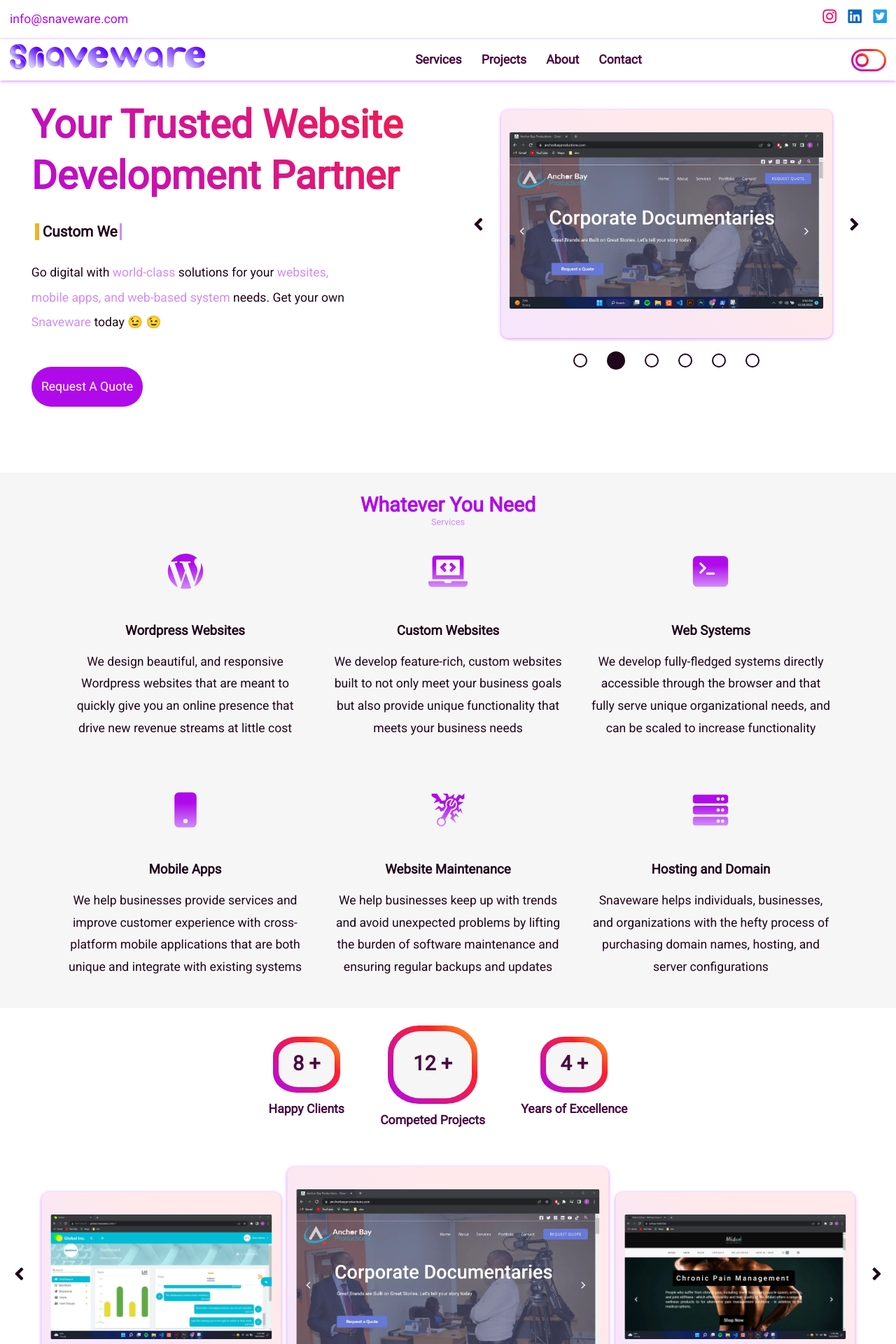
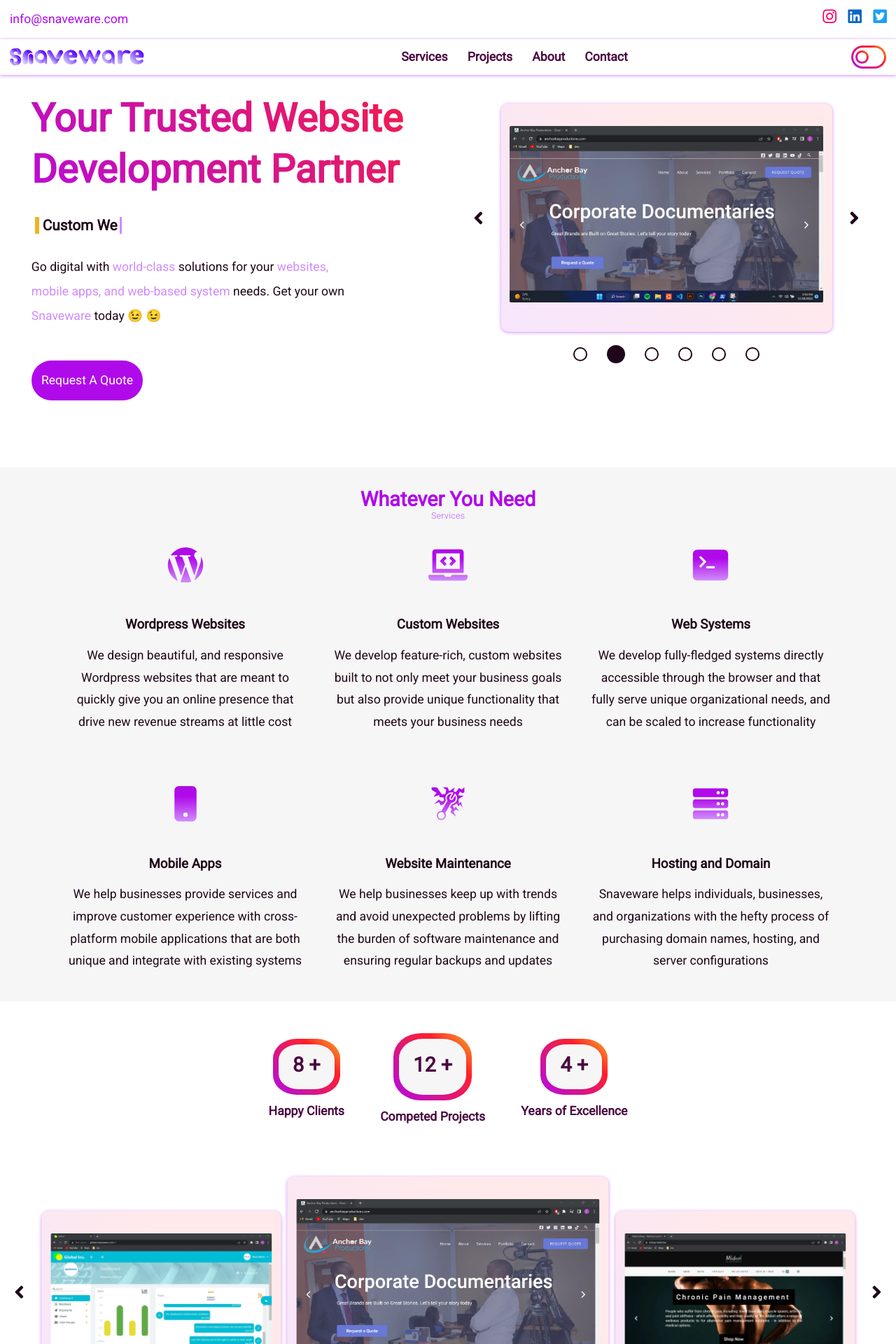
Before and after one commit to snaveware/snaveware, a Next.js app: page / in a window 1280 px wide. Shown: the top 1920 px of the page at 70% size. Built offline with nearby package versions, Linux system fonts and the light colour scheme.

Commit message:
design improvements

```diff
--- a/components/extra-components/Logo.js
+++ b/components/extra-components/Logo.js
@@ -1,7 +1,7 @@
 const Logo = ({ width, height }) => {
     return (
         <svg
-            width="280"
+            width="240"
             height="40"
             viewBox="0 0 358 47"
             fill="none"
--- a/data/ProjectsData.js
+++ b/data/ProjectsData.js
@@ -52,8 +52,8 @@
     {
         name: "Borrower's Paradise",
         imageUrl: {
-            webp: "/projects/bp.webp",
-            other: "/projects/bp.jpg",
+            webp: "/projects/BP.webp",
+            other: "/projects/BP.jpg",
         },
         description: "A Loan Management mobile application",
         btnText: "Live app",
--- a/styled-components/styled-extra-components/Landing.styled.js
+++ b/styled-components/styled-extra-components/Landing.styled.js
@@ -50,6 +50,7 @@
             color: ${({ theme }) => theme.colors.text};
             font-size: 1.3rem;
             font-weight: 600;
+            white-space: nowrap;
             &::before {
                 content: "";
                 padding: 0 3px;
--- a/styled-components/styled-extra-components/Stats.styled.js
+++ b/styled-components/styled-extra-components/Stats.styled.js
@@ -7,7 +7,8 @@
     justify-content: center;
     align-items: center;
     width: 100%;
-    padding: ${({ theme }) => theme.sizes.space_md};
+    margin: auto;
+    padding: ${({ theme }) => theme.sizes.space_lg};
 
     .stats-item,
     .stats-value-container,
@@ -40,13 +41,13 @@
 
     .stats-projects-container {
         .stats-value-container {
-            width: 8em;
-            height: 7em;
+            width: 7em;
+            height: 6em;
         }
 
         .stats-value-container-inner {
-            width: 7em;
-            height: 6em;
+            width: 6em;
+            height: 5em;
         }
     }
 
--- a/styled-components/styled-layout/Navbar.styled.js
+++ b/styled-components/styled-layout/Navbar.styled.js
@@ -20,7 +20,13 @@
     align-items: center;
 
     .logo-a-tag {
+        display: flex;
+        flex-direction: row;
+        row-wrap: nowrap;
+        justify-content: center;
+        align-items: center;
         text-decoration: none;
+        max-width: 80%;
     }
 
     .hamburger-switch-container {
--- a/styled-components/styled-sliders/styled-projects-sliders/ProjectSlide.styled.js
+++ b/styled-components/styled-sliders/styled-projects-sliders/ProjectSlide.styled.js
@@ -35,12 +35,12 @@
         flex-wrap: nowrap;
         justify-content: center;
         align-items: center;
+        padding: ${({ theme }) => theme.sizes.space_md} 0;
 
         .project-name {
             color: ${({ theme }) => theme.colors.primary} !important;
             font-size: ${({ theme }) => theme.sizes.font_md};
             padding-left: ${({ theme }) => theme.sizes.space_md} !important;
-            white-space: nowrap;
         }
 
         .pipe-separator {
```
